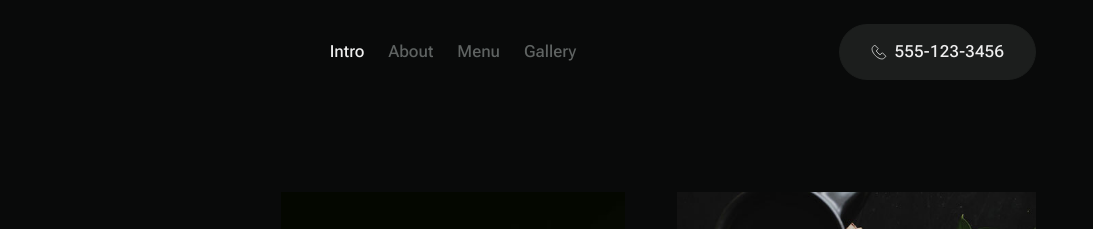
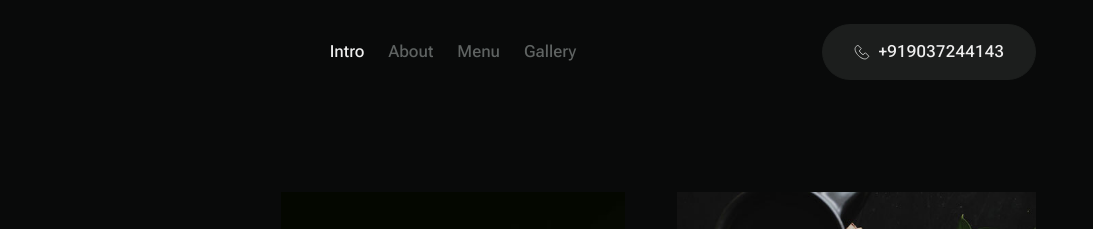
Before and after one commit to toolmaker160-droid/cafebucks, a plain HTML site: page index.html in a window 1280 px wide. Shown: the top 229 px of the page, 187-1280 px from the left. Drawn offline with nearby package versions, Linux system fonts and the light colour scheme; a web font is replaced by a local one.

Commit message:
index.html

```diff
--- a/index.html
+++ b/index.html
@@ -69,9 +69,9 @@
                     </ul> <!-- end header-nav__links -->
 
                     <div class="header-contact">
-                        <a href="tel:+" class="header-contact__num btn">
+                        <a href="tel:+919037244143" class="header-contact__num btn">
                             <svg id="Layer_1" data-name="Layer 1" xmlns="http://www.w3.org/2000/svg" viewBox="0 0 24 24" stroke-width="1.5" width="24" height="24" color="#000000"><defs><style>.cls-6376396cc3a86d32eae6f0dc-1{fill:none;stroke:currentColor;stroke-miterlimit:10;}</style></defs><path class="cls-6376396cc3a86d32eae6f0dc-1" d="M19.64,21.25c-2.54,2.55-8.38.83-13-3.84S.2,6.9,2.75,4.36L5.53,1.57,10.9,6.94l-2,2A2.18,2.18,0,0,0,8.9,12L12,15.1a2.18,2.18,0,0,0,3.07,0l2-2,5.37,5.37Z"></path></svg>
-                            555-123-3456
+                            +919037244143
                         </a>
                     </div> <!-- end header-contact -->
                 </nav> <!-- end header-nav -->
@@ -686,7 +686,7 @@
                         <h6>Contacts</h6>
                         <ul class="link-list">
                             <li><a href="mailto:#0">contact@lounge.com</a></li>
-                            <li><a href="tel:+2135551212">(213) 555-123-3456</a></li>
+                            <li><a href="tel:+919037244143">(213) +919037244143</a></li>
                         </ul>
                     </div>
 
```
